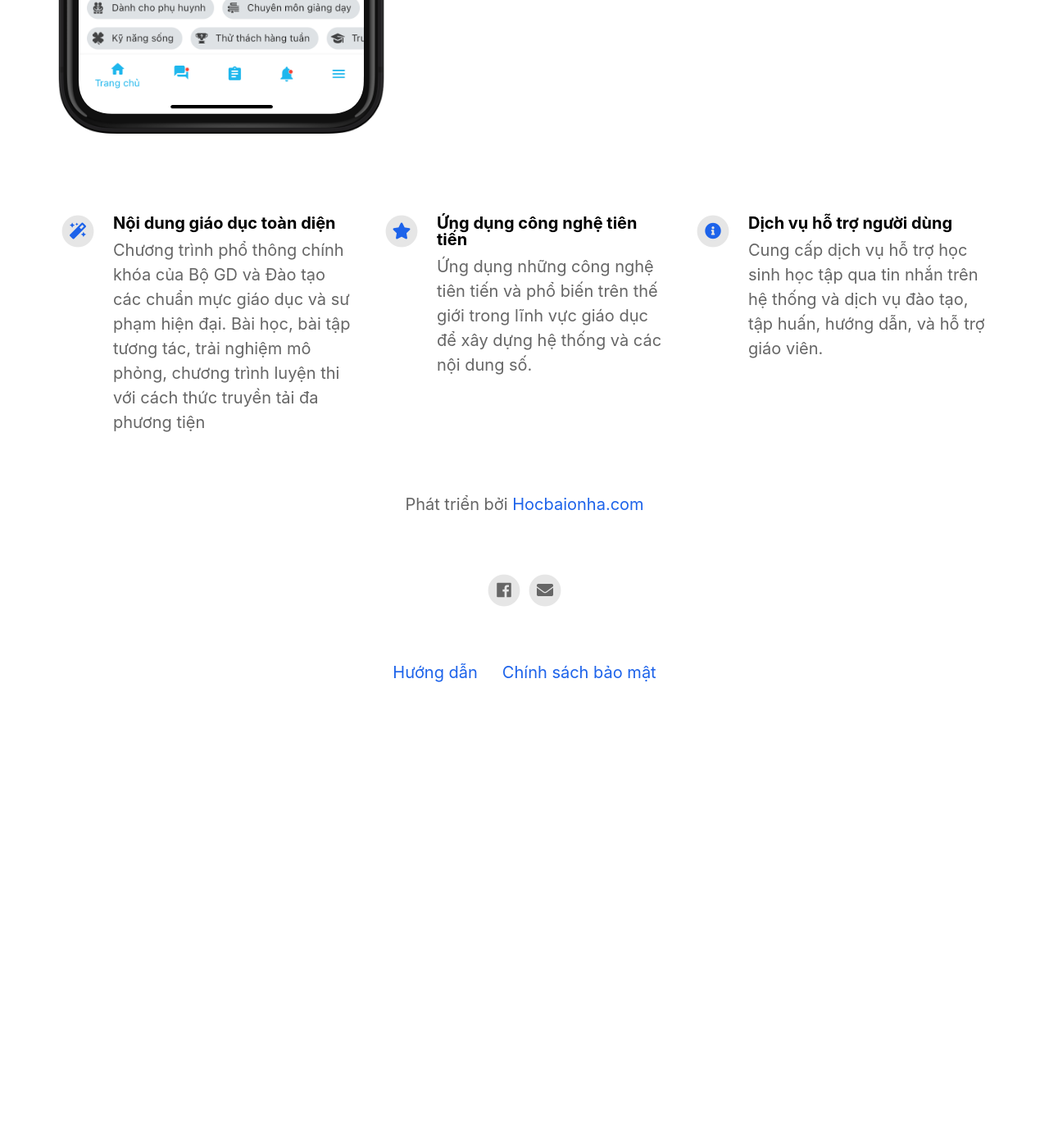
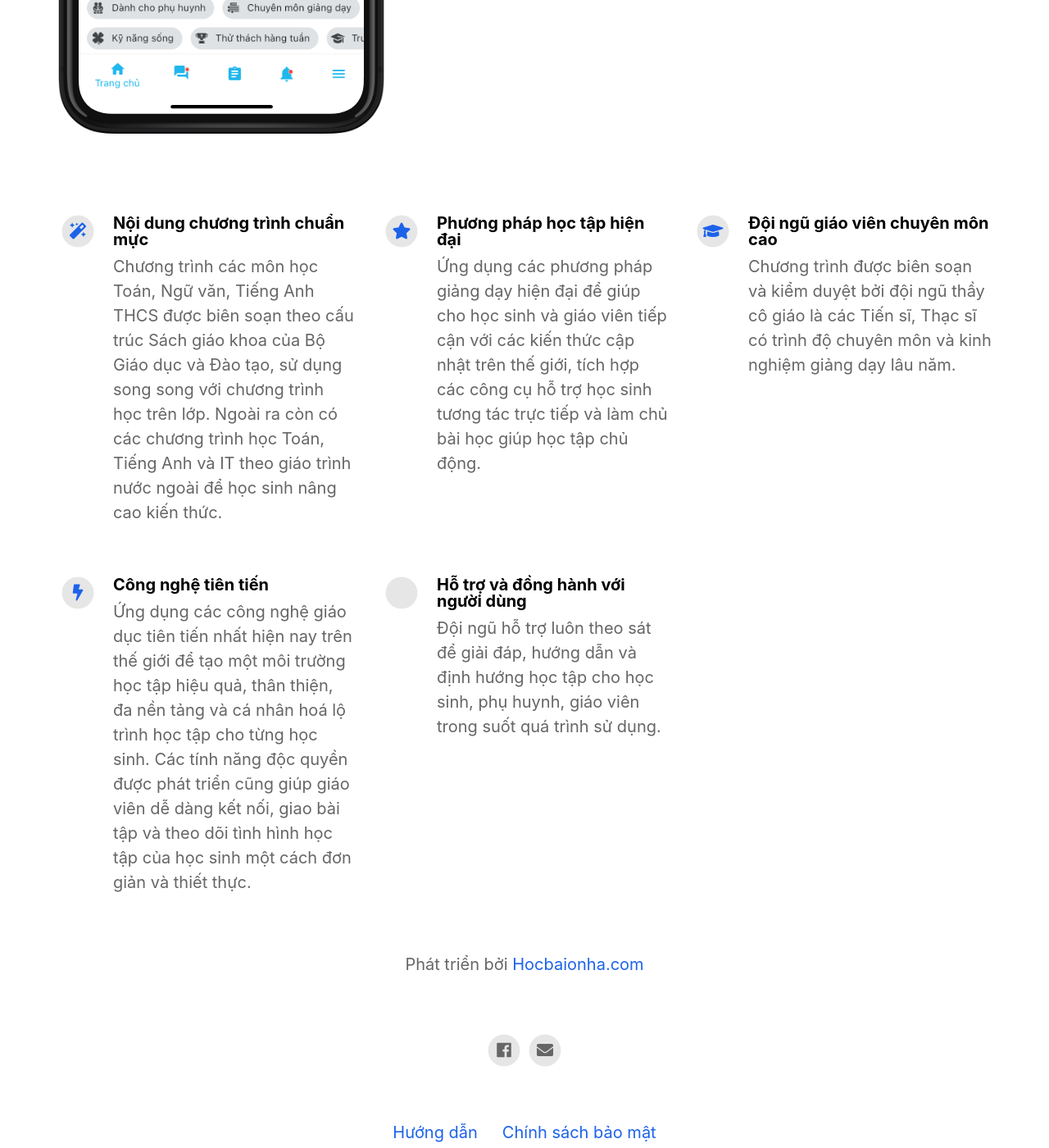
Before and after one commit to Hocbaionha/landingpage, a Jekyll site: the page built from index.html, in a window 1280 px wide and 1400 px high, scrolled down 822 px. Shown: the whole window at 82% size. Built offline with Jekyll 4.4.1, drawn with Linux system fonts in a browser that asks for light colours; nearby versions of some CDN libraries; before the commit the page ends 1722 px from its top, so only the background shows below that; some of the changed text lies outside the part shown.

Commit message:
update wording

```diff
--- a/_config.yml
+++ b/_config.yml
@@ -12,7 +12,7 @@ presskit_download_link                    :
 app_icon                                  : assets/appicon.png                      # Automatically populates if not set and if iOS app ID is set.  Otherwise enter path to icon file manually.
 app_name                                  : Hocbaionha                                          # Automatically populates if not set and if iOS app ID is set.  Otherwise enter manually.
 app_price                                 : Miễn phí                                          # Automatically populates if not set and if iOS app ID is set.  Otherwise enter manually.
-app_description                           : Hocbaionha là nền tảng giáo dục trực tuyến được tin tưởng bởi hơn 100 trường THCS ở Việt Nam.
+app_description                           : Hocbaionha là nền tảng giáo dục trực tuyến cho học sinh được hơn 200 trường THCS ở Việt Nam tin tưởng và đưa vào giảng dạy cho nhà trường.
 
 enable_smart_app_banner                   : true                                      # Set to true to show a smart app banner at top of page on mobile devices.
 
@@ -34,17 +34,25 @@ youtube_username                          :
 # Feature List                            Edit, add or remove features to be presented.
 features                                  :
 
-  - title                                 : Nội dung giáo dục toàn diện
-    description                           : Chương trình phổ thông chính khóa của Bộ GD và Đào tạo các chuẩn mực giáo dục và sư phạm hiện đại. Bài học, bài tập tương tác, trải nghiệm mô phỏng, chương trình luyện thi với cách thức truyền tải đa phương tiện
+  - title                                 : Nội dung chương trình chuẩn mực
+    description                           : Chương trình các môn học Toán, Ngữ văn, Tiếng Anh THCS được biên soạn theo cấu trúc Sách giáo khoa của Bộ Giáo dục và Đào tạo, sử dụng song song với chương trình học trên lớp. Ngoài ra còn có các chương trình học Toán, Tiếng Anh và IT theo giáo trình nước ngoài để học sinh nâng cao kiến thức.
     fontawesome_icon_name                 : magic
 
-  - title                                 : Ứng dụng công nghệ tiên tiến
-    description                           : Ứng dụng những công nghệ tiên tiến và phổ biến trên thế giới trong lĩnh vực giáo dục để xây dựng hệ thống và các nội dung số.
+  - title                                 : Phương pháp học tập hiện đại
+    description                           : Ứng dụng các phương pháp giảng dạy hiện đại để giúp cho học sinh và giáo viên tiếp cận với các kiến thức cập nhật trên thế giới, tích hợp các công cụ hỗ trợ học sinh tương tác trực tiếp và làm chủ bài học giúp học tập chủ động.
     fontawesome_icon_name                 : star
 
-  - title                                 : Dịch vụ hỗ trợ người dùng
-    description                           : Cung cấp dịch vụ hỗ trợ học sinh học tập qua tin nhắn trên hệ thống và dịch vụ đào tạo, tập huấn, hướng dẫn, và hỗ trợ giáo viên.
-    fontawesome_icon_name                 : info-circle
+  - title                                 : Đội ngũ giáo viên chuyên môn cao
+    description                           : Chương trình được biên soạn và kiểm duyệt bởi đội ngũ thầy cô giáo là các Tiến sĩ, Thạc sĩ có trình độ chuyên môn và kinh nghiệm giảng dạy lâu năm.
+    fontawesome_icon_name                 : graduation-cap
+
+  - title                                 : Công nghệ tiên tiến
+    description                           : Ứng dụng các công nghệ giáo dục tiên tiến nhất hiện nay trên thế giới để tạo một môi trường học tập hiệu quả, thân thiện, đa nền tảng và cá nhân hoá lộ trình học tập cho từng học sinh. Các tính năng độc quyền được phát triển cũng giúp giáo viên dễ dàng kết nối, giao bài tập và theo dõi tình hình học tập của học sinh một cách đơn giản và thiết thực.
+    fontawesome_icon_name                 : bolt
+
+  - title                                 : Hỗ trợ và đồng hành với người dùng
+    description                           : Đội ngũ hỗ trợ luôn theo sát để giải đáp, hướng dẫn và định hướng học tập cho học sinh, phụ huynh, giáo viên trong suốt quá trình sử dụng.
+    fontawesome_icon_name                 : phone-square-alt
 
 
 # Theme Settings
```
